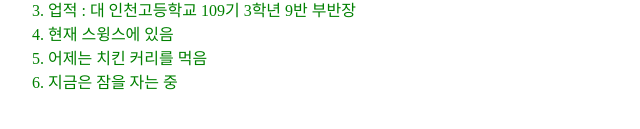
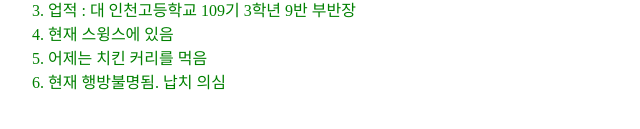
Before and after one commit to nky3333/myhome, a plain HTML site: page index.html in a window 1280 px wide. Shown: the part 181-310 px from the top of the page, 0-640 px from the left. Drawn offline with Linux system fonts and the light colour scheme.

Commit message:
Update index.html

```diff
--- a/index.html
+++ b/index.html
@@ -26,7 +26,7 @@
       <li>업적 : 대 인천고등학교 109기 3학년 9반 부반장
       <li>현재 스윙스에 있음</li>
       <li>어제는 치킨 커리를 먹음 </li>
-      <li>지금은 잠을 자는 중</li>
+      <li>현재 행방불명됨. 납치 의심</li>
     </ol>
   </body>
 
```
